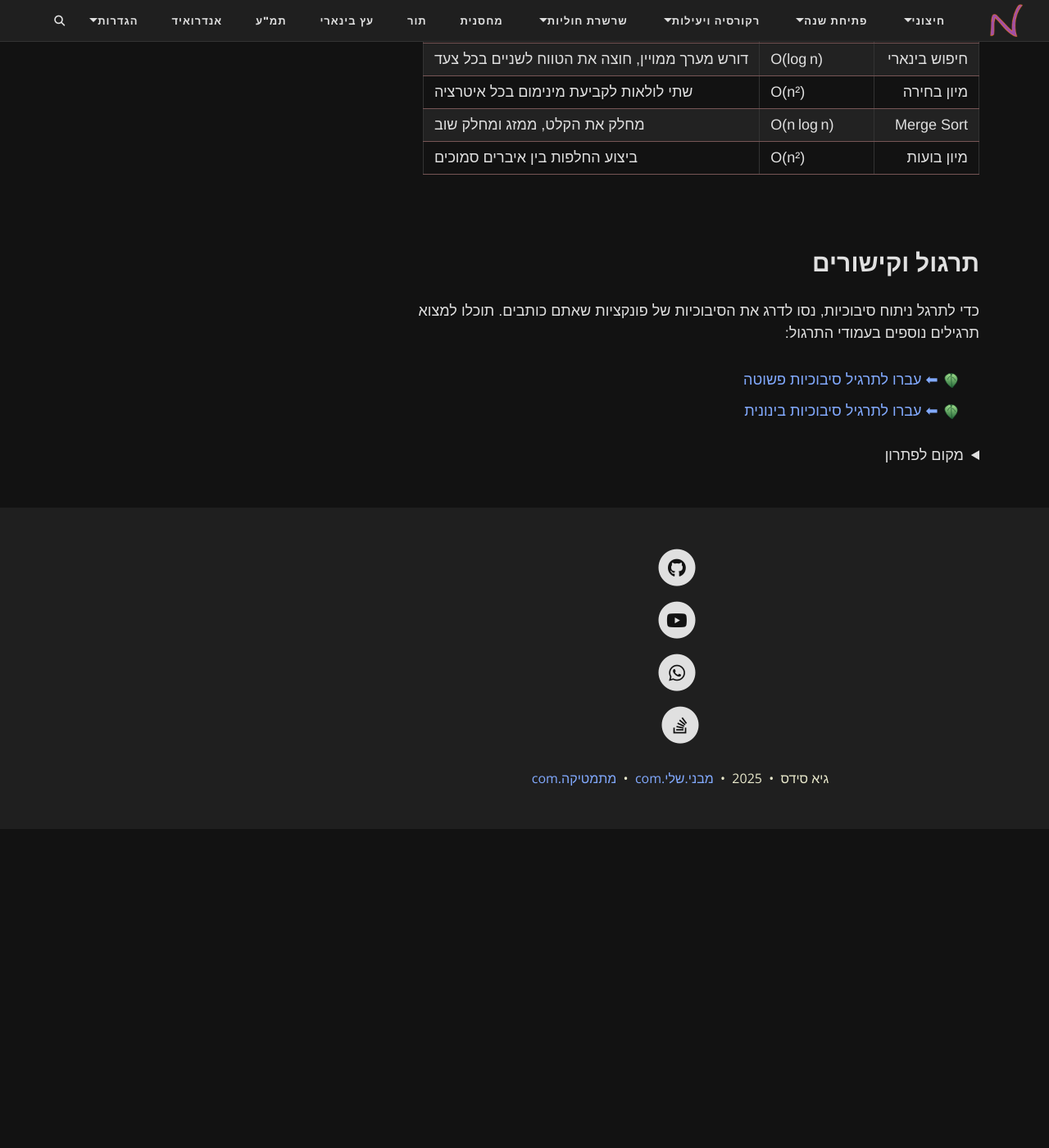
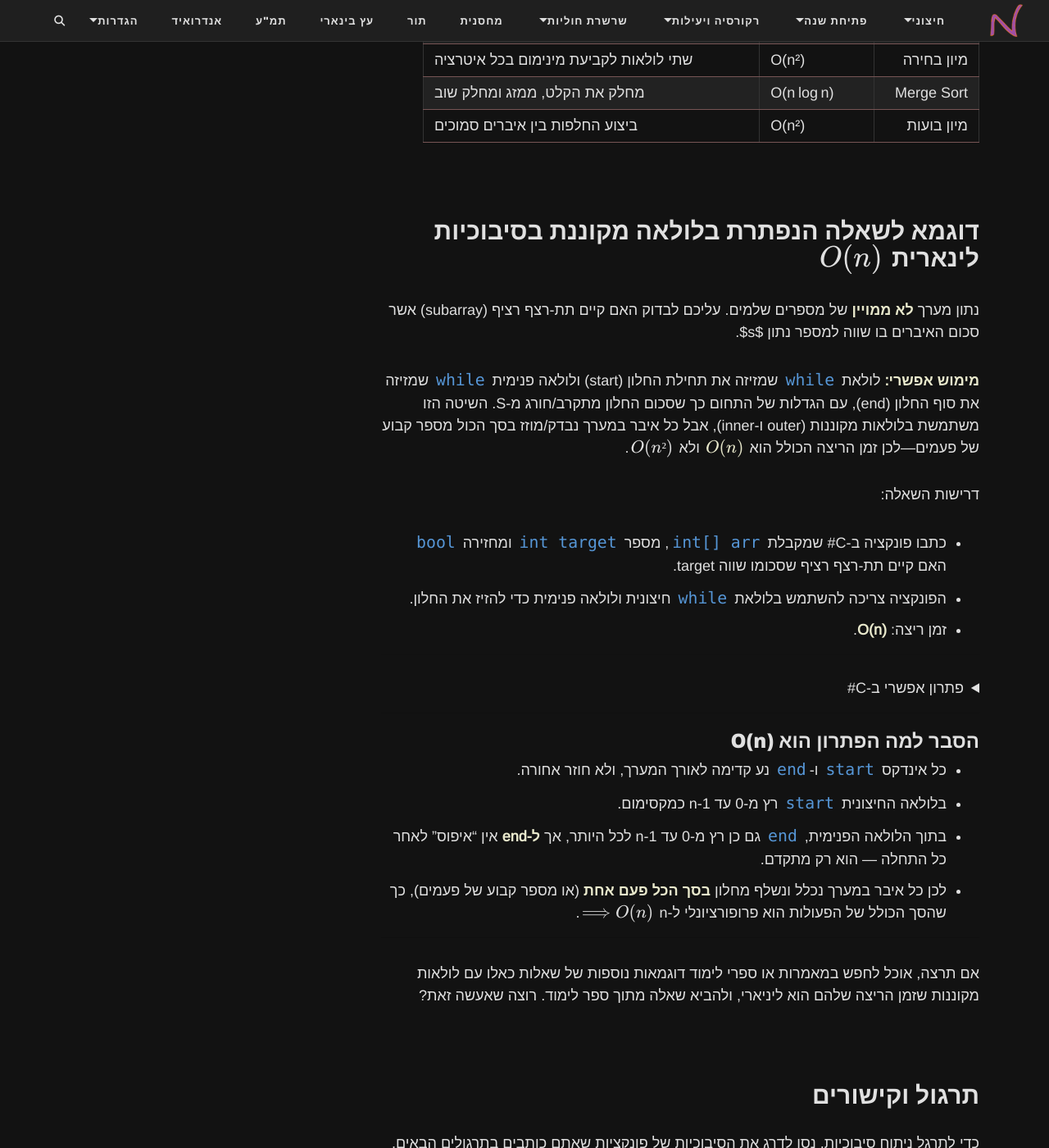
Before and after one commit to 3strategy/BeautifulMivney, a Jekyll site: the page built from mivney/1recursionAndComplexity/Chapter2.md, in a window 1280 px wide and 1400 px high, scrolled down 4959 px. Shown: the whole window at 82% size. Built offline with Jekyll 4.4.1, drawn with Linux system fonts in a browser that asks for light colours; formulas are drawn with MathJax 3; comment, search, counter and statistics services are not loaded; before the commit the page ends 5970 px from its top, so only the background shows below that; some of the changed text lies outside the part shown.

Commit message:
ארגון של סיבוכיות. תוספת דוגמא לסיבוכיות לינארית בלולאה מקוננת.

````diff
--- a/mivney/1recursionAndComplexity/Chapter2.md
+++ b/mivney/1recursionAndComplexity/Chapter2.md
@@ -33,7 +33,7 @@ lang: he
 
 **סיבוכיות** היא מדד תאורטי המתאר כיצד זמן הריצה או השימוש במשאבים גדל עם גודל הקלט. סיבוכיות נמדדת לרוב ב‑Big‑O, המתארת חסם עליון אסימפטוטי – כלומר, איך האלגוריתם מתנהג כאשר גודל הקלט שואף לאינסוף. סיבוכיות אינה תלויה בפרטי החומרה.
 
-[סימון אסימפטוטי - ויקיפדיה $$Big O notation$$](https://he.wikipedia.org/wiki/%D7%A1%D7%99%D7%9E%D7%95%D7%9F_%D7%90%D7%A1%D7%99%D7%9E%D7%A4%D7%98%D7%95%D7%98%D7%99)
+[סימון אסימפטוטי - ויקיפדיה $$Big\;O\;notation$$](https://he.wikipedia.org/wiki/%D7%A1%D7%99%D7%9E%D7%95%D7%9F_%D7%90%D7%A1%D7%99%D7%9E%D7%A4%D7%98%D7%95%D7%98%D7%99)
 
 
 </details>
@@ -50,28 +50,29 @@ lang: he
 ### סיבוכיויות זמני ריצה נפוצות
 
 {: .subq}
-א. **O(1) – זמן קבוע:** זמן הריצה אינו תלוי בגודל הקלט. למשל, גישה לאיבר במערך לפי אינדקס.
+א. **$$O(1)$$ – זמן קבוע:** זמן הריצה אינו תלוי בגודל הקלט. למשל, **גישה לאיבר במערך** לפי אינדקס.
 {: .subq}
-ב. **O(log n) – לוגריתמית:** פעולות שמקטינות את הבעיה פי שניים בכל צעד, כמו חיפוש בינארי.
+ב. **$$O(log n)$$ – לוגריתמית:** פעולות שמקטינות את הבעיה פי שניים בכל צעד, כמו **חיפוש בינארי**.
 {: .subq}
-ג. **O(n) – ליניארית:** זמן הריצה גדל ביחס ישיר לגודל הקלט – למשל מעבר על כל איברי המערך.
+ג. **$$O(n)$$ – ליניארית:** זמן הריצה גדל ביחס ישיר לגודל הקלט – למשל **מעבר על כל איברי המערך**.
 {: .subq}
-ד. **O(n log n) – ליניארי לוגריתמי:** אלגוריתמים מהירים למיון (כמו Merge Sort).
+ד. **$$O(n log n)$$ – ליניארי לוגריתמי:** אלגוריתמים מהירים למיון (כמו Merge Sort).
 {: .subq}
-ה. **O(n²) – ריבועית:** אלגוריתמים שמבצעים לולאה בתוך לולאה (כמו Bubble Sort).
+ה. **$$O(n²)$$ – ריבועית:** אלגוריתמים שמבצעים לולאה בתוך לולאה (כמו Bubble Sort) או הדפסת ריבוע של כוכביות.
 {: .subq}
-ו. **גדולות יותר:** O(2ⁿ) או O(n!) – בדרך כלל לא יעילים אלא אם הקלט קטן (כמו פיבונאצ'י או מגדלי הנוי ברקורסיה ללא Memoization)
+ו. **גדולות יותר:** $$O(2ⁿ)$$ או $$O(n!)$$ – בדרך כלל לא יעילים אלא אם הקלט קטן (כמו **פיבונאצ'י** או **מגדלי הנוי** ברקורסיה ללא Memoization)
+{: .subq}
 
+<div class="mermaid">
+graph LR
+    O1["O(1)"] --> Ologn["O(log(n))"] --> On["O(n)"] --> Onlogn["O(n·log(n))"] --> On2["O(n²)"] --> Oexp["O(2ⁿ)"]
+</div>
 
 
 ## אנליזה אסימפטוטית
 
 כאשר אנו משתמשים ב‑Big‑O אנחנו מתעניינים בגרועה מבין האפשרויות (Worst‑Case). לפעמים יש גם **מקרה ממוצע** ו‑**מקרה הטוב**. אך בדרך כלל נרצה לוודא שגם במצב הגרוע ביותר האלגוריתם אינו איטי מדי.
 
-<div class="mermaid">
-graph LR
-    O1["O(1)"] --> Ologn["O(log(n))"] --> On["O(n)"] --> Onlogn["O(n·log(n))"] --> On2["O(n²)"] --> Oexp["O(2ⁿ)"]
-</div>
 
 הדיאגרמה משווה בין סיבוכויות שונות. ככל שהגודל n גדל, ההבדל בין O(n) לבין O(n²) נהיה משמעותי.
 
@@ -79,10 +80,23 @@ graph LR
 ## כיצד לקבוע מה הסיבוכיות Big O
 
 - שיטה כואבת - **בהתחלה**: נספור את הצעדים במדוייק ונגדיר פונקציית זמן ריצה. כמה צעדי חישוב נדרשים.
-- בהמשך - נשאל את עצמנו כיצד זמן הריצה גדל כאשר הקלט גדל. האם היחס הוא לינארי (לדוגמא כאשר הקלט גדל פי 2 כמות הצעדים תגדל פי 2), או שהיחס הוא ריבועי? (כלומר, כאשר הקלט גדל פי 2 זמן הריצה יגדל פי 4?)
+- בהמשך - נשאל את עצמנו כיצד זמן הריצה גדל כאשר הקלט גדל. האם היחס הוא לינארי (לדוגמא כאשר הקלט גדל פי 2 כמות הצעדים תגדל פי 2), או שהיחס הוא ריבועי? (כלומר, כאשר הקלט גדל פי 2 זמן הריצה יגדל פי 4 כמו בטיפול במערך דו מימדי ורוב המצבים בהם יש לולאה מקוננת)
 - תמיד:
     - נתחייחס למקרה הגרוע ביותר
     - נתחשב **בגורם המשפיע** ביותר **ונתעלם מהקבוע**: למשל אם מספר הצעדים הוא $$5n^2+2n+7$$ הסיבוכיות תהיה $$O(n^2)$$. אם מספר הצעדים הוא $$3n$$ הסיבוכיות היא $$O(n)$$
+
+
+
+## הגדרה לסיבוכיות זמן ריצה:
+$$O(f(n))$$	זמן ריצה שאינו עולה על הפונקציה $$f(n)$$, עד כדי קבוע.
+
+**ניסוח נוסף:** אינטואיטיבית, הביטוי $$O(g(n))$$ מתאר את קבוצת הפונקציות שקצב הגדילה שלהן הוא לכל היותר זה של $$g(n)$$
+
+**ניסוח קצת יותר פורמלי:** הקבוצה $$O(g(n))$$ הנה קבוצת כל הפונקציות $$f(n)$$ כך ש $$f(n)$$, עבור n גדול מספיק, חסומה מלמעלה ע"י $$c⋅g(n)$$ עבור $$c>0$$ כלשהו.
+
+**הגדרה פורמלית:**
+$$\boxed{O(g(n))=\{f(n)|∃_{c>0,n_{0}>0}∀_{n≥n_{0}}f(n) \leq c·g(n)\}}$$
+
 
 
 ## למה הנושא הכללי הוא אסימפטוטיקה?
@@ -125,7 +130,7 @@ public static int SumMatrixNested(int[,] matrix)
     return sum;
 }
 
-// O(n) סכום מערך חד־ממדי – סיבוכיות
+// O(n) סכום מערך חד-ממדי – סיבוכיות
 public static int SumArray(int[] row)
 {
     int sum = 0;
@@ -137,7 +142,7 @@ public static int SumArray(int[] row)
 }
 ```
 
-הפונקציה הראשונה מבצעת n² חיבורי איברים ולכן יש לה סיבוכיות ריבועית. הפונקציה השנייה עוברת על מערך חד־ממדי ולכן היא ליניארית.
+הפונקציה הראשונה מבצעת $$n^2$$ חיבורי איברים ולכן יש לה סיבוכיות **ריבועית**, כלומר, $$O(n²)$$. הפונקציה השנייה עוברת על מערך חד-ממדי ולכן היא בסיבוכיות ליניארית, כלומר, $$O(n)$$
 
 ## טבלה – קישור בין אלגוריתמים לסיבוכיות
 
@@ -150,16 +155,120 @@ public static int SumArray(int[] row)
 | מיון בועות | O(n²) | ביצוע החלפות בין איברים סמוכים |
 {: .table-rl}
 
+
+## דוגמא לשאלה הנפתרת בלולאה מקוננת בסיבוכיות לינארית $$O(n)$$
+
+נתון מערך **לא ממויין** של מספרים שלמים. עליכם לבדוק האם קיים תת-רצף רציף (subarray) אשר סכום האיברים בו שווה למספר נתון $s$.
+
+**מימוש אפשרי:** לולאת `while` שמזיזה את תחילת החלון (start) ולולאה פנימית `while` שמזיזה את סוף החלון (end), עם הגדלות של התחום כך שסכום החלון מתקרב/חורג מ-S. השיטה הזו משתמשת בלולאות מקוננות (outer ו-inner), אבל כל איבר במערך נבדק/מוזז בסך הכול מספר קבוע של פעמים—לכן זמן הריצה הכולל הוא **$$O(n)$$** ולא $$O(n²)$$.
+
+דרישות השאלה:
+
+* כתבו פונקציה ב-C# שמקבלת `int[] arr`, מספר `int target` ומחזירה `bool` האם קיים תת-רצף רציף שסכומו שווה target.
+* הפונקציה צריכה להשתמש בלולאת `while` חיצונית ולולאה פנימית כדי להזיז את החלון.
+* זמן ריצה: **O(n)**.
+
+---
+
+<details markdown="1"><summary>פתרון אפשרי ב-C#</summary>
+
+
+```csharp
+// בודקת אם קיים תת-רצף רציף שסכומו == target
+public static bool HasSubarrayWithSum(int[] arr, int target)
+{
+    int n = arr.Length;
+    int start = 0, end = 0, currentSum = 0;
+
+    while (start < n)
+    {
+        // n לא עבר את הגבול  end וה- target -כל עוד הסכום קטן מה
+        while (end < n && currentSum < target)
+            currentSum += arr[end++]; // end -נוסיף לסכום ונזיז את ה
+
+        if (currentSum == target) // אם הגענו לסכום בדיוק target — הצלחה
+            return true;
+
+        //  כדי לקדם את החלון start הסכום גדול מהנדרש לכן נקטין אותו ונזיז את
+        currentSum -= arr[start++];
+    }
+
+    return false; // ברירת מחדל: לא הצלחנו למצוא
+}
+
+static void Main()
+{
+    int[] arr = { 1, 4, 20, 3, 10, 5 };
+    int S = 33;
+    Console.WriteLine(HasSubarrayWithSum(arr, S)); // כן — למשל 20+3+10 = 33
+}
+
+```
+
+ניתן לעיתים לפצח את הבעיה ללא קינון.
+<details markdown="1"><summary>
+דוגמא כמעט מושלמת לפתרון כזה. מה לא בסדר - מתי הדוגמא תיכשל וכיצד יראה פתרון נכון?
+</summary>
+
+```csharp
+public static bool HasSubarrayWithSum2(int[] arr, int target)
+{
+    int n = arr.Length;
+    int start = 0, end = 0, currentSum = 0;
+
+    while (start < n && end <= n)
+    {
+        if (currentSum < target && end<n)
+            currentSum += arr[end++];   // נוסיף איבר חדש ונקדם את end
+
+        else if (currentSum > target)
+            currentSum -= arr[start++]; // הסכום גדול מדי — נזיז את start קדימה
+
+        else // currentSum == target
+            return true; // הצלחה
+    }
+
+    return false; // לא נמצא תת-רצף
+}
+```
+
+דוגמא נכונה תימסר לפי דרישה.
+
+</details>
+
+
+כדי לבדוק נכונות יש:
+{: .leafify}
+- לאתחל מספר מערכים שונים שנבחרו בקפידה עם סכומים מתאימים או לא מתאימים
+- לבצע Debug.Assert(HasSubarrayWithSum(ar,s) == HasSubarrayWithSum2(ar,s))
+
+</details>
+
+---
+
+### הסבר למה הפתרון הוא O(n)
+
+* כל אינדקס `start` ו-`end` נע קדימה לאורך המערך, ולא חוזר אחורה.
+* בלולאה החיצונית `start` רץ מ-0 עד n-1 כמקסימום.
+* בתוך הלולאה הפנימית, `end` גם כן רץ מ-0 עד n-1 לכל היותר, אך **ל-end** אין “איפוס” לאחר כל התחלה — הוא רק מתקדם.
+* לכן כל איבר במערך נכלל ונשלף מחלון **בסך הכל פעם אחת** (או מספר קבוע של פעמים), כך שהסך הכולל של הפעולות הוא פרופורציונלי ל-n $$⟹ O(n)$$.
+
+---
+
+אם תרצה, אוכל לחפש במאמרות או ספרי לימוד דוגמאות נוספות של שאלות כאלו עם לולאות מקוננות שזמן הריצה שלהם הוא ליניארי, ולהביא שאלה מתוך ספר לימוד. רוצה שאעשה זאת?
+
+
+
 ## תרגול וקישורים
 
-כדי לתרגל ניתוח סיבוכיות, נסו לדרג את הסיבוכיות של פונקציות שאתם כותבים. תוכלו למצוא תרגילים נוספים בעמודי התרגול:
+כדי לתרגל ניתוח סיבוכיות, נסו לדרג את הסיבוכיות של פונקציות שאתם כותבים בתרגולים הבאים. התרגולים יפתחו במערכת ההגשות:
 
 {: .leafify}
 - [⬅ עברו לתרגיל סיבוכיות פשוטה]({% link cst/2complexity/Ex2.1complexity.easy.md %}#id2a1.1)
 - [⬅ עברו לתרגיל סיבוכיות בינונית]({% link cst/2complexity/Ex2.2complexity.lessEasy.md %}#id2a2.2)
 
 <details markdown="1">
-<summary>מקום לפתרון</summary>
+<summary>אתגר</summary>
 
 כתבו פונקציה שמאתרת במערך דו‑ממדי את הערך המקסימלי שקיים בדיוק במחצית מהשורות. נסו לנתח את סיבוכיות הפונקציה שהגדרתם.
 
````
Also changed, not shown: other parts of mivney/1recursionAndComplexity/Chapter2.md (+0 -9 lines), assets/img/asymptotics0.png.
